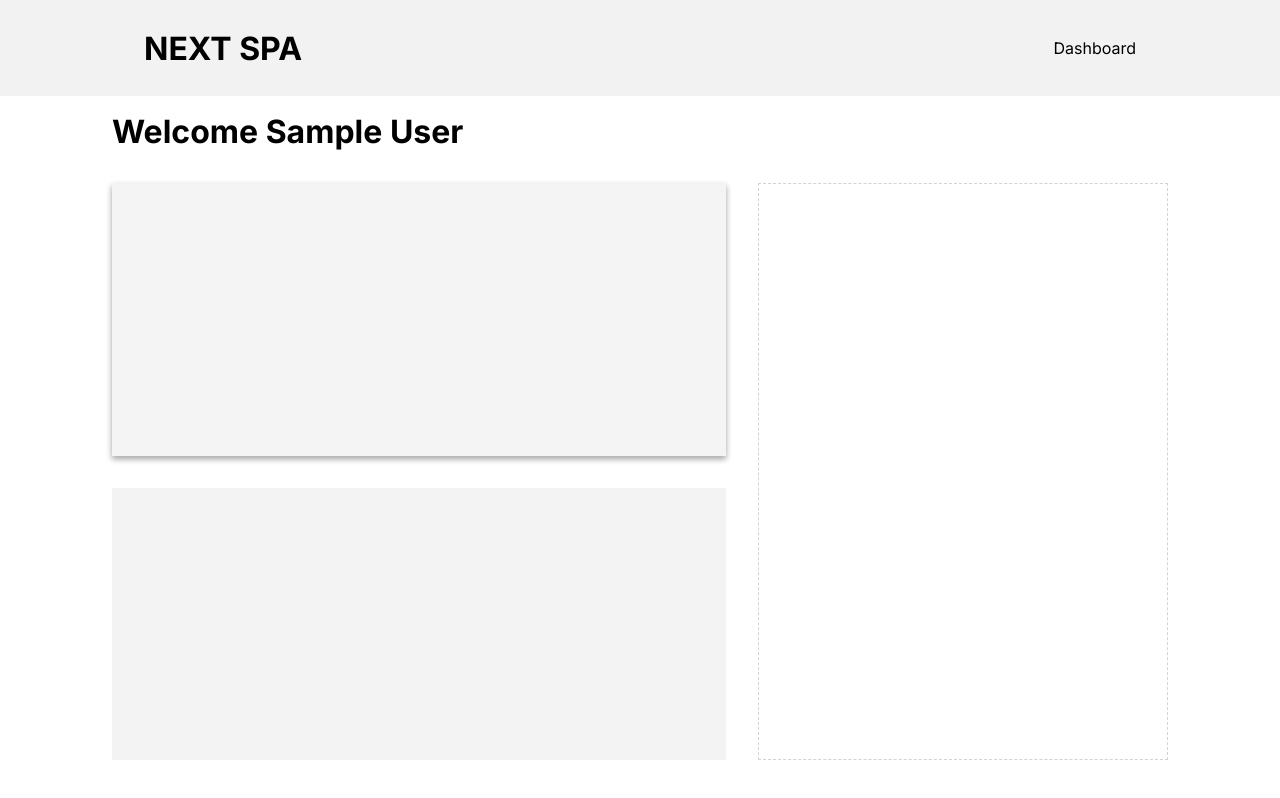
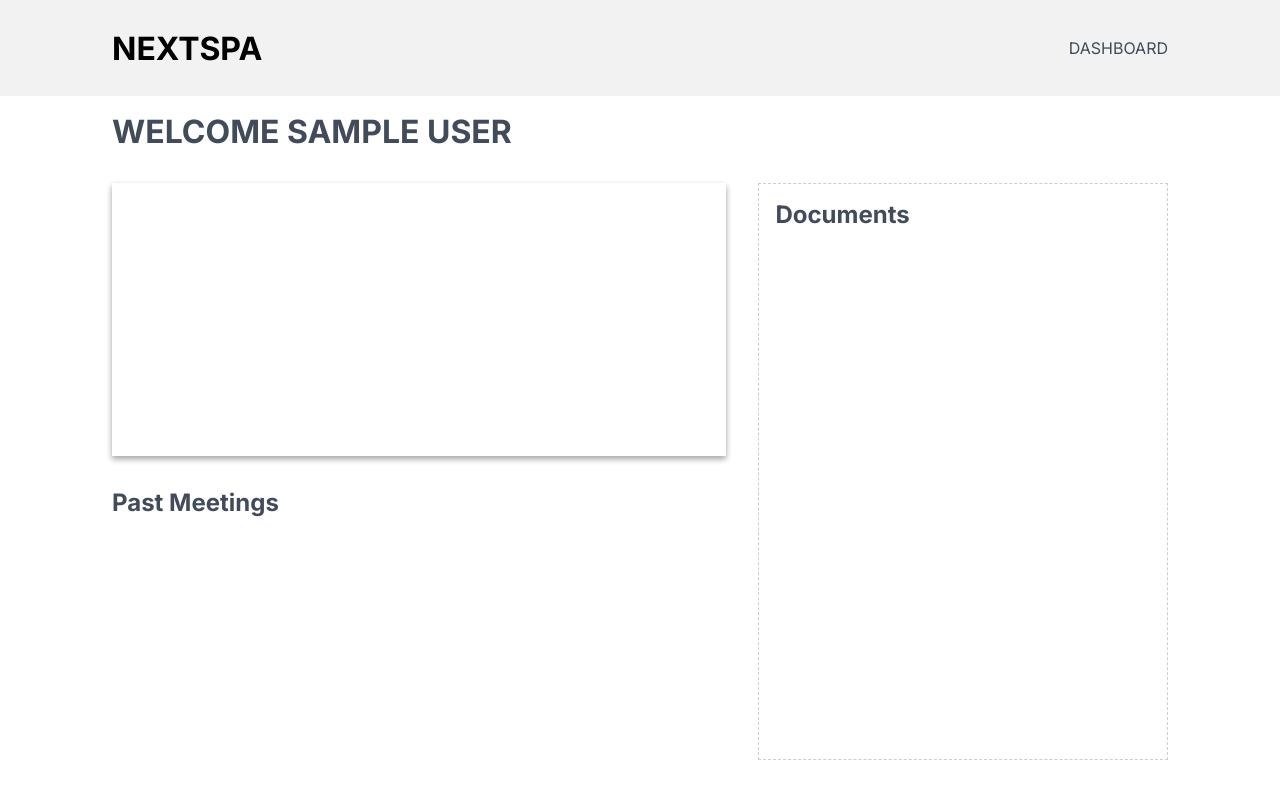
Before and after one commit to bholeneha/nextspa, a Next.js app: page /dashboard in a window 1280 px wide. Shown: the top 798 px of the page. Built offline with nearby package versions, Linux system fonts and the light colour scheme; no server answers; sample sign-in values are in the browser's storage.

Commit message:
update styles

```diff
--- a/app/components/atoms/button/button.scss
+++ b/app/components/atoms/button/button.scss
@@ -1,6 +1,6 @@
 .button {
-    background-color: #424B5A;
-    color: rgb(234, 232, 232);
+    background-color: var(--dark-grey);
+    color: var(--light-grey);
     padding: 0.75rem 2rem;
     border: none;
     margin: 5px;
--- a/app/components/organisms/header/header.scss
+++ b/app/components/organisms/header/header.scss
@@ -8,7 +8,11 @@ header {
         align-items: center;
         justify-content: space-between;
         padding: 1rem;
-        width: 80vw;
+        width: 85vw;
         margin: auto;
     }
+
+    h1 {
+        color: var(--black);
+    }
 }
--- a/app/components/organisms/header/header.tsx
+++ b/app/components/organisms/header/header.tsx
@@ -11,9 +11,9 @@ interface currentPathInfo {
 const Header: React.FC = () => {
 
   const navItems = [
-    {label: 'Home', href: '/'},
-    { label: 'Login', href: '/login' },
-    { label: 'Dashboard', href: '/dashboard' },
+    {label: 'HOME', href: '/'},
+    { label: 'LOGIN', href: '/login' },
+    { label: 'DASHBOARD', href: '/dashboard' },
   ];
 
   const pathname = usePathname() || '/';
@@ -22,7 +22,7 @@ const Header: React.FC = () => {
   return (
     <header>
       <div className='header'>
-        <h1>NEXT SPA</h1>
+        <h1>NEXTSPA</h1>
         <Navbar currentActivePage={currentActivePage}/>
       </div>
     </header>
--- a/app/components/organisms/meetingcard/meetingcard.scss
+++ b/app/components/organisms/meetingcard/meetingcard.scss
@@ -1,4 +1,4 @@
-.error-message {
-    color: red;
-    font-size: 0.75rem;
+.meeting-card {
+    background-color: var(--light-blue);
+    color: var(--blue);
 }
--- a/app/components/organisms/meetingcard/meetingcard.tsx
+++ b/app/components/organisms/meetingcard/meetingcard.tsx
@@ -2,11 +2,10 @@ import React from "react";
 import './meetingcard.scss'
 
 type MeetingCardProps = {
-  children: React.ReactNode;
 }
 
-const MeetingCard: React.FC<MeetingCardProps> = ({ children }) => {
-  return <p className="meeting-card">{children}</p>;
+const MeetingCard: React.FC<MeetingCardProps> = ({}) => {
+  return <div className="meeting-card">{}</div>;
 };
 
 export default MeetingCard;
--- a/app/dashboard/dashboard.scss
+++ b/app/dashboard/dashboard.scss
@@ -5,7 +5,7 @@
     padding: 1rem;
     display: grid;
     grid-template-columns: 3fr 2fr;
-    grid-template-rows: 1fr 7fr 7fr;
+    grid-template-rows: 1fr 10fr 10fr;
     column-gap: 2rem;
     row-gap: 2rem;
 
@@ -15,7 +15,6 @@
     }
 
     .upcoming-meetings {
-        background-color: rgb(244, 244, 244);
         grid-column-start: 1;
         grid-column-end: 2;
         grid-row-start: 2;
@@ -28,14 +27,22 @@
         grid-column-end: 3;
         grid-row-start: 2;
         grid-row-end: 4;
-        border: 1px dashed lightgrey;
+        border: 1px dashed var(--blue-grey);
+        padding: 1rem;
+
+        h2 {
+            text-align: left;
+        }
     }
 
     .past-meetings {
-        background-color: rgb(243, 243, 243);
         grid-column-start: 1;
         grid-column-end: 2;
         grid-row-start: 3;
         grid-row-end: 4;
+
+        h2 {
+            text-align: left;
+        }
     }
 }
--- a/app/dashboard/page.tsx
+++ b/app/dashboard/page.tsx
@@ -19,10 +19,14 @@ const Dashboard: React.FC = () => {
   return (
     <HomeLayout>
       <div className='dashboard' >
-        <h1>Welcome {data?.user?.name}</h1>
+        <h1>WELCOME {data?.user?.name?.toUpperCase()}</h1>
         <div className='upcoming-meetings'></div>
-        <div className='past-meetings'></div>
-        <div className='documents-wrapper'></div>
+        <div className='past-meetings'>
+          <h2>Past Meetings</h2>
+        </div>
+        <div className='documents-wrapper'>
+          <h2>Documents</h2>
+        </div>
       </div>
       </HomeLayout>
   );
--- a/app/globals.scss
+++ b/app/globals.scss
@@ -1,23 +1,76 @@
+/* CSS Custom Properties */
+
 :root {
-  --max-width: 1100px;
-  --border-radius: 12px;
+  // Colours
+  --light-grey: #f7f7f7;
+  --med-grey: #54616C;
+  --dark-grey: #424B5A;
+  --light-blue: #DFF1FE;
+  --blue: #1B72A7;
+  --blue-grey: #C2D1D9;
+  --grey: #A1A1AA;
+  --black: #000000;
   --font-mono: ui-monospace, Menlo, Monaco, 'Cascadia Mono', 'Segoe UI Mono',
     'Roboto Mono', 'Oxygen Mono', 'Ubuntu Monospace', 'Source Code Pro',
     'Fira Mono', 'Droid Sans Mono', 'Courier New', monospace;
 }
 
-* {
+
+
+*,
+*:before,
+*:after {
   box-sizing: border-box;
+  margin: 0;
   padding: 0;
-  margin: 0;
 }
 
-html,
+html {
+  font-size: 16px;
+}
+
 body {
   max-width: 100vw;
   min-height: 100vh;
   padding: 0;
   margin: 0;
+  color: var(--dark-grey);
+}
+
+/* Global Sizing / Styling */
+
+h1, h2, h3, h4, h5, h6{
+  color: var(--dark-grey);
+  margin: 0;
+  padding: 0;
+}
+
+h1 {
+  font-size: 2rem;
+}
+
+h2 {
+  font-size: 1.5rem;
+}
+
+h3 {
+  font-size: 1.17rem;
+}
+
+h4 {
+  font-size: 1rem;
+}
+
+h5 {
+  font-size: 0.83rem;
+}
+
+h6 {
+  font-size: 0.67rem;
+}
+
+p {
+  font-size: 1rem;
 }
 
 a {
@@ -25,11 +78,11 @@ a {
   text-decoration: none;
 }
 
+ul {
+  display: flex;
+  list-style: none;
+}
+
 li {
   list-style-type: none;
 }
-
-ul {
-  display: flex;
-  list-style-type: none;
-}
```
Also changed, not shown: app/api/auth/[...nextauth]/route.tsx (+5 -5 lines).
